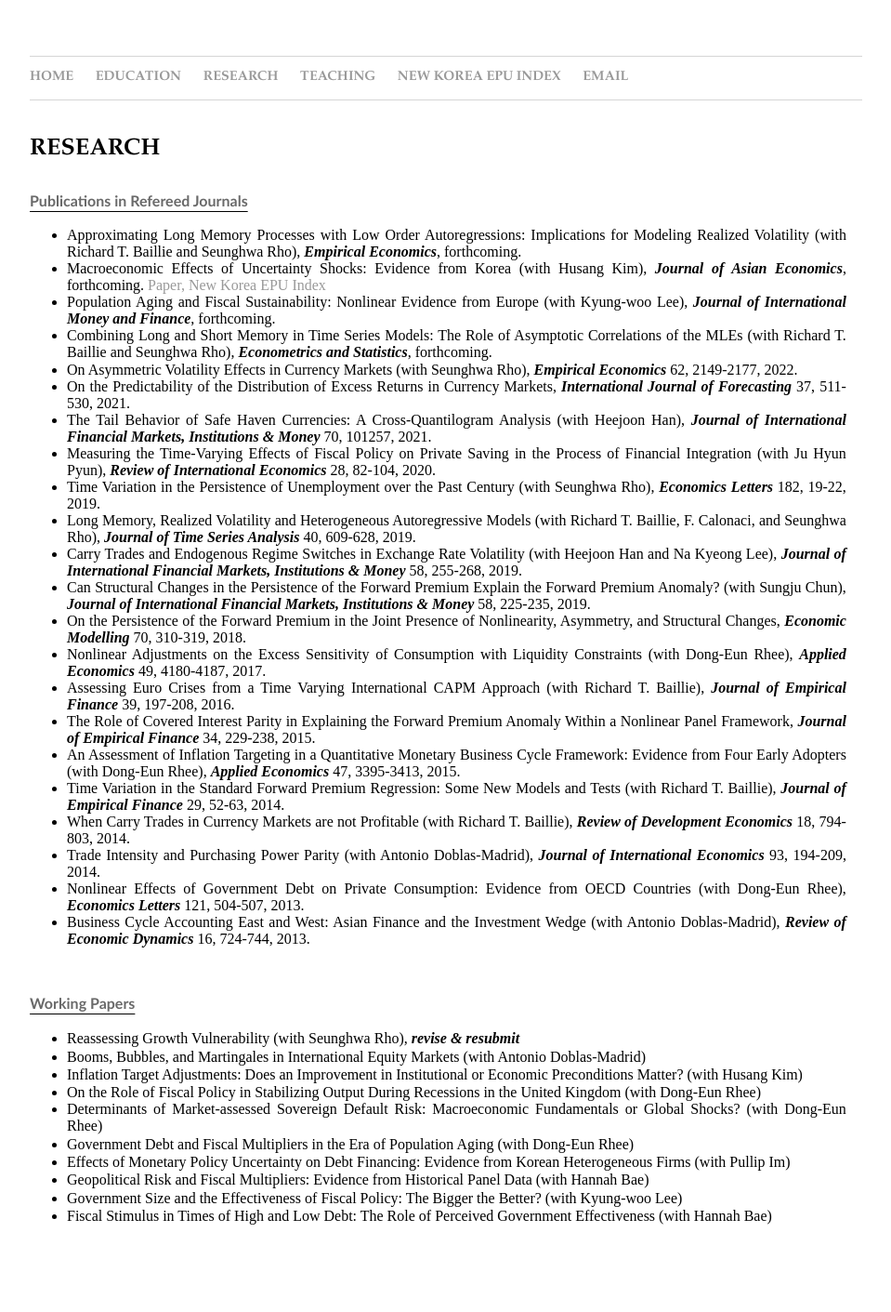
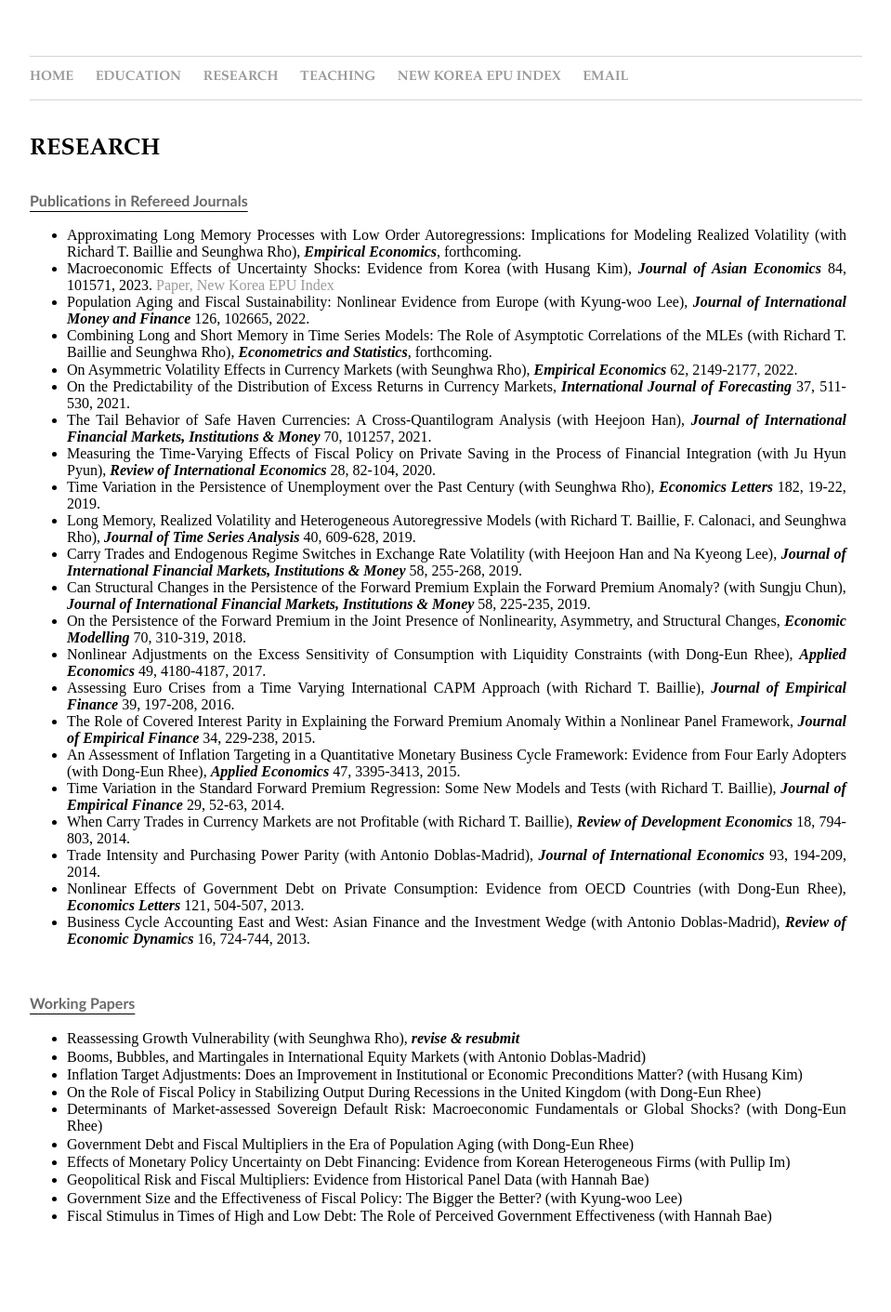
Before and after one commit to dooyeoncho/dooyeoncho.github.io, a Jekyll site: the page built from pages/research.html, in a window 1280 px wide. Shown: the whole page at 93% size, without its empty margins (160-1119 px from the left). Built offline with Jekyll 4.4.1, drawn with Linux system fonts in a browser that asks for light colours.

Commit message:
Update research.html

```diff
--- a/pages/research.html
+++ b/pages/research.html
@@ -25,8 +25,8 @@ span {
 <div><b><p style="text-decoration: underline; text-underline-position:under;"><font color="dimgray" face="Gill Sans", sans-serif;>Publications in Refereed Journals</font></p></b></div>
 		<div><ul>
 			<span><li>Approximating Long Memory Processes with Low Order Autoregressions: Implications for Modeling Realized Volatility (with Richard T. Baillie and Seunghwa Rho), <em property="italic"><b>Empirical Economics</b></em>, forthcoming.</li></span>
-			<span><li>Macroeconomic Effects of Uncertainty Shocks: Evidence from Korea (with Husang Kim), <em property="italic"><b>Journal of Asian Economics</b></em>, forthcoming. <a href="https://www.sciencedirect.com/science/article/pii/S1049007822001270">Paper,</a> <a href="https://dooyeoncho.github.io/pages/new_korea_epu_index.html">New Korea EPU Index</a></li></span>
-			<span><li>Population Aging and Fiscal Sustainability: Nonlinear Evidence from Europe (with Kyung-woo Lee), <em property="italic"><b>Journal of International Money and Finance</b></em>, forthcoming.</li></span>
+			<span><li>Macroeconomic Effects of Uncertainty Shocks: Evidence from Korea (with Husang Kim), <em property="italic"><b>Journal of Asian Economics</b></em> 84, 101571, 2023. <a href="https://www.sciencedirect.com/science/article/pii/S1049007822001270">Paper,</a> <a href="https://dooyeoncho.github.io/pages/new_korea_epu_index.html">New Korea EPU Index</a></li></span>
+			<span><li>Population Aging and Fiscal Sustainability: Nonlinear Evidence from Europe (with Kyung-woo Lee), <em property="italic"><b>Journal of International Money and Finance</b></em> 126, 102665, 2022.</li></span>
 			<span><li>Combining Long and Short Memory in Time Series Models: The Role of Asymptotic Correlations of the MLEs (with Richard T. Baillie and Seunghwa Rho), <em property="italic"><b>Econometrics and Statistics</b></em>, forthcoming.</li></span>
 			<span><li>On Asymmetric Volatility Effects in Currency Markets (with Seunghwa Rho), <em property="italic"><b>Empirical Economics</b></em> 62, 2149-2177, 2022.</li></span>
 	        	<span><li>On the Predictability of the Distribution of Excess Returns in Currency Markets, <em property="italic"><b>International Journal of Forecasting</b></em> 37, 511-530, 2021.</li></span>
```
